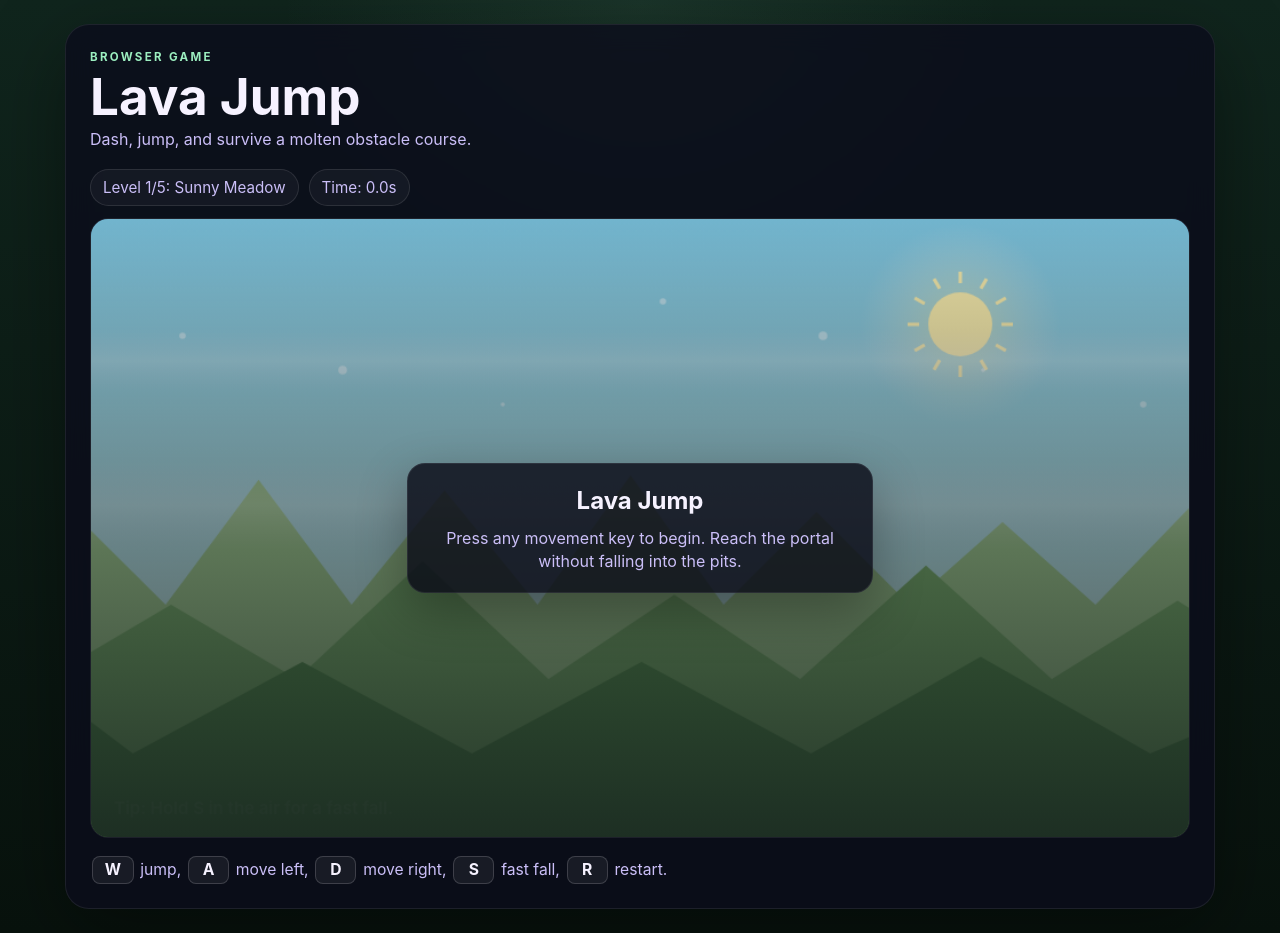
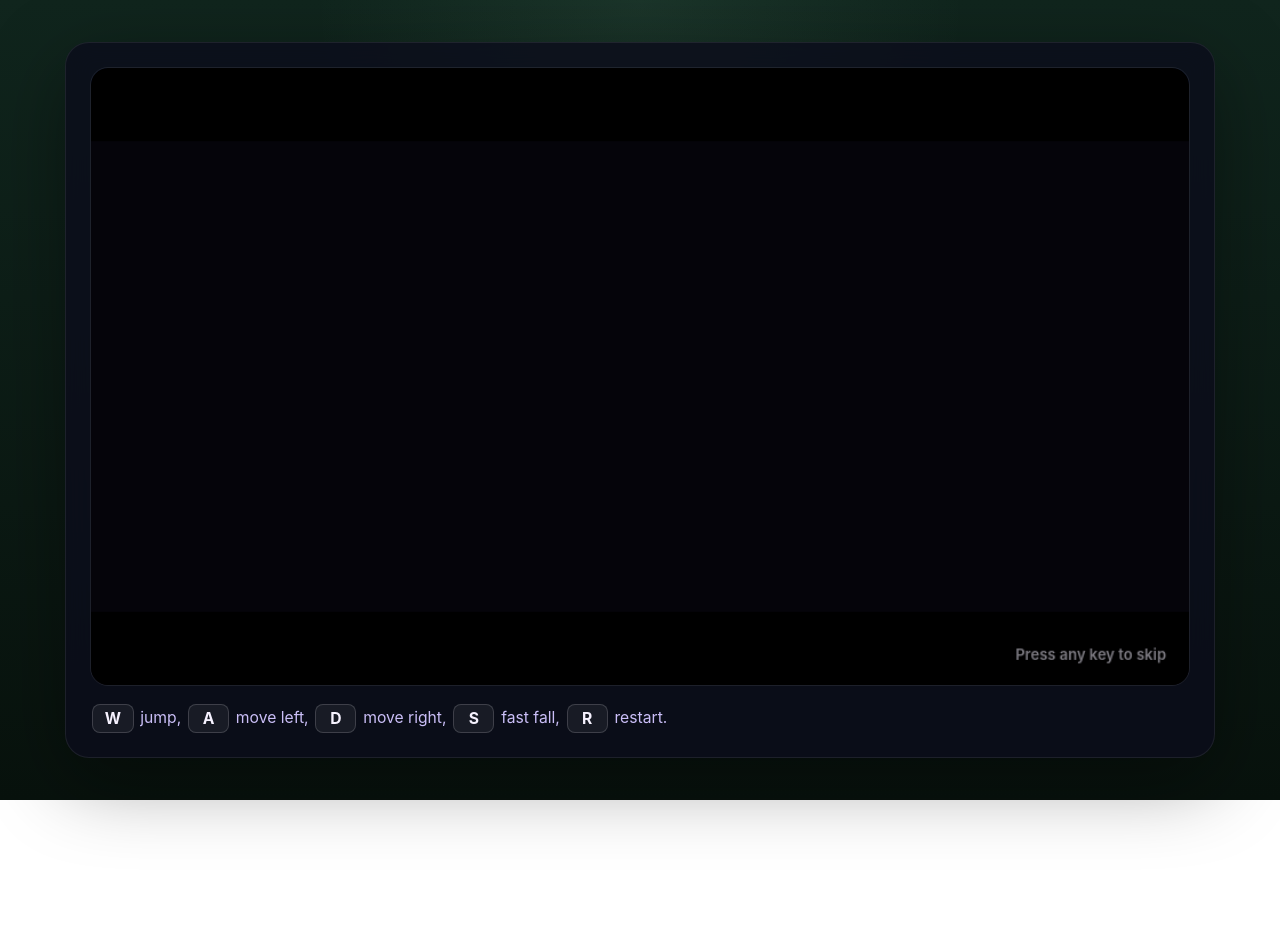
Before and after one commit to donmutti/lava-jump, a website built with webpack: page index.html in a window 1280 px wide. After the commit the page ends 800 px from the top, so only its background shows below. Built offline with nearby package versions, Linux system fonts and the light colour scheme.

Commit message:
Add cutscene scaffold and overlay the HUD on the canvas
Bracket the game with letterboxed intro and ending cutscenes (art still
to come — for now just the cinematic bars over an empty stage). The
intro replaces the old title screen and hands off straight to the level
1 intro; the ending plays after the final level before the win overlay.
Both are time-driven and skippable with any key.

Also strip the page copy (eyebrow/title/subtitle) and move the level and
timer pills to overlay the top of the canvas, sliding in when a level
starts and staying fully hidden during cutscenes.

```diff
--- a/css/style.css
+++ b/css/style.css
@@ -160,22 +160,9 @@ body {
   display: grid;
 }
 
-/* Reserve the full frame footprint before buildScene populates #game-root, so
-   the page never reflows and the title never flashes through on load. The empty
-   root becomes a grid column: a HUD strip (one pill row: line-height plus
-   padding and border), the 12px frame gap, and a 16:9 canvas box sized from its
-   own width. Font-relative — no magic pixel height — so it holds at any
-   viewport, font size, or zoom. */
-.game-root:empty {
-  gap: 12px;
-}
-
-.game-root:empty::before {
-  content: "";
-  display: block;
-  height: calc(0.95rem * 1.4 + 16px);
-}
-
+/* Reserve the frame footprint before buildScene populates #game-root, so the
+   page never reflows on load. The HUD now overlays the canvas, so the empty
+   root reserves only the 16:9 canvas box sized from its own width. */
 .game-root:empty::after {
   content: "";
   display: block;
@@ -186,30 +173,46 @@ body {
 
 .game-frame {
   display: grid;
-  gap: 12px;
 }
 
+/* HUD overlays the top of the canvas. */
 .hud {
+  position: absolute;
+  top: 0;
+  left: 0;
+  right: 0;
+  z-index: 2;
   display: flex;
   flex-wrap: wrap;
   gap: 12px;
   justify-content: space-between;
   align-items: center;
+  padding: 12px 14px;
   font-size: 0.95rem;
-  color: var(--muted);
+  color: var(--text);
+  pointer-events: none;
 }
 
 .hud-stats {
   display: flex;
   flex-wrap: wrap;
   gap: 10px;
+  transform: translateY(-260%);
+  opacity: 0;
+  transition: transform 0.5s cubic-bezier(0.16, 1, 0.3, 1), opacity 0.3s ease;
+}
+
+.hud.hud-enter .hud-stats {
+  transform: translateY(0);
+  opacity: 1;
 }
 
 .hud-pill {
   padding: 7px 12px;
-  border: 1px solid rgba(255, 255, 255, 0.1);
+  border: 1px solid rgba(255, 255, 255, 0.12);
   border-radius: 999px;
-  background: rgba(255, 255, 255, 0.04);
+  background: rgba(10, 12, 26, 0.55);
+  backdrop-filter: blur(6px);
 }
 
 .canvas-shell {
--- a/index.html
+++ b/index.html
@@ -24,13 +24,7 @@
 
 <body>
   <main class="game-page">
-    <section class="game-shell" aria-labelledby="game-title">
-      <div class="game-copy">
-        <p class="eyebrow">Browser Game</p>
-        <h1 id="game-title">Lava Jump</h1>
-        <p class="subtitle">Dash, jump, and survive a molten obstacle course.</p>
-      </div>
-
+    <section class="game-shell" aria-label="Lava Jump">
       <div id="game-root" class="game-root" aria-live="polite"></div>
 
       <div class="game-instructions" aria-label="Game instructions">
--- a/js/src/core/state.js
+++ b/js/src/core/state.js
@@ -23,5 +23,6 @@ export function createGame(now) {
     message: 'Press A/D to move and W to jump.',
     overlayVisible: true,
     lavaPhase: 0,
+    cutscene: null,
   };
 }
--- a/js/src/dom/scene.js
+++ b/js/src/dom/scene.js
@@ -47,8 +47,8 @@ export function buildScene(root) {
 
   overlayCard.append(overlayTitle, overlayMessage);
   overlay.append(overlayCard);
-  canvasShell.append(canvas, overlay);
-  frame.append(hud, canvasShell);
+  canvasShell.append(canvas, hud, overlay);
+  frame.append(canvasShell);
   root.append(frame);
 
   const ctx = canvas.getContext('2d');
@@ -65,6 +65,7 @@ export function buildScene(root) {
     overlay,
     overlayTitle,
     overlayMessage,
+    hud,
     levelStat,
     timeStat,
   };
--- a/js/src/loop.js
+++ b/js/src/loop.js
@@ -1,5 +1,6 @@
 import {updatePlayer} from './systems/physics';
 import {updateCamera} from './systems/camera';
+import {advanceCutscene} from './systems/lifecycle';
 import {updateHud} from './dom/hud';
 import {render} from './render';
 
@@ -11,13 +12,17 @@ export function startLoop(ctx) {
     game.lastFrame = now;
     game.lavaPhase += dt;
 
-    if (game.state === 'playing') {
+    if (game.cutscene) {
+      advanceCutscene(ctx, dt);
+    } else if (game.state === 'playing') {
       game.timer += dt;
       updatePlayer(ctx, dt);
       updateCamera(ctx);
     }
 
-    updateHud(scene, game);
+    if (!game.cutscene) {
+      updateHud(scene, game);
+    }
     render(scene.ctx, game);
     requestAnimationFrame(tick);
   }
--- /dev/null
+++ b/js/src/render/cutscene.js
@@ -0,0 +1,38 @@
+import { VIEWPORT_WIDTH, VIEWPORT_HEIGHT } from '../config/constants';
+
+const BAR_HEIGHT = 64;
+
+export function renderCutscene(c, game) {
+  const scene = game.cutscene;
+  if (!scene) {
+    return;
+  }
+
+  // Empty stage for now: a flat backdrop. Narrative art is layered in later.
+  c.fillStyle = '#05040a';
+  c.fillRect(0, 0, VIEWPORT_WIDTH, VIEWPORT_HEIGHT);
+
+  drawLetterbox(c, scene.t);
+  drawSkipHint(c, scene.t);
+}
+
+function drawLetterbox(c, t) {
+  const grow = Math.min(1, t / 0.4);
+  const h = BAR_HEIGHT * grow;
+  c.fillStyle = '#000';
+  c.fillRect(0, 0, VIEWPORT_WIDTH, h);
+  c.fillRect(0, VIEWPORT_HEIGHT - h, VIEWPORT_WIDTH, h);
+}
+
+function drawSkipHint(c, t) {
+  const alpha = Math.max(0, Math.min(0.5, (t - 0.6) * 0.8));
+  if (alpha <= 0) {
+    return;
+  }
+  c.save();
+  c.fillStyle = `rgba(246, 242, 255, ${alpha})`;
+  c.font = '600 13px Inter, sans-serif';
+  c.textAlign = 'right';
+  c.fillText('Press any key to skip', VIEWPORT_WIDTH - 20, VIEWPORT_HEIGHT - 22);
+  c.restore();
+}
--- a/js/src/render/index.js
+++ b/js/src/render/index.js
@@ -1,7 +1,13 @@
 import { drawBackground } from './background';
 import { drawPlatforms, drawPits, drawGoal, drawPlayer, drawForegroundHints } from './entities';
+import { renderCutscene } from './cutscene';
 
 export function render(c, game) {
+  if (game.cutscene) {
+    renderCutscene(c, game);
+    return;
+  }
+
   drawBackground(c, game);
   drawPlatforms(c, game);
   drawPits(c, game);
--- a/js/src/systems/input.js
+++ b/js/src/systems/input.js
@@ -1,4 +1,4 @@
-import { resetPlayer, fullRestart, showLevelIntro, startPlaying } from './lifecycle';
+import { resetPlayer, fullRestart, startPlaying, finishCutscene } from './lifecycle';
 
 export function attachInput(ctx) {
   const { scene } = ctx;
@@ -7,17 +7,18 @@ export function attachInput(ctx) {
   window.addEventListener('keyup', (event) => handleKeyChange(ctx, event, false));
 
   scene.canvas.addEventListener('pointerdown', () => {
-    startPlayingIfNeeded(ctx);
+    if (ctx.game.cutscene) {
+      finishCutscene(ctx);
+    } else {
+      startPlayingIfNeeded(ctx);
+    }
     scene.canvas.focus();
   });
 }
 
 function startPlayingIfNeeded(ctx) {
   const { game } = ctx;
-  if (game.state === 'ready') {
-    showLevelIntro(ctx);
-    ctx.scene.canvas.focus();
-  } else if (game.state === 'levelIntro') {
+  if (game.state === 'levelIntro') {
     startPlaying(ctx);
   }
 }
@@ -33,6 +34,11 @@ function handleKeyChange(ctx, event, pressed) {
 
   if (['w', 'a', 's', 'd', 'arrowup', 'arrowleft', 'arrowdown', 'arrowright', ' '].includes(key)) {
     event.preventDefault();
+  }
+
+  if (pressed && game.cutscene && !event.repeat) {
+    finishCutscene(ctx);
+    return;
   }
 
   if (pressed && ['w', 'a', 's', 'd', 'arrowup', 'arrowleft', 'arrowdown', 'arrowright'].includes(key)) {
--- a/js/src/systems/lifecycle.js
+++ b/js/src/systems/lifecycle.js
@@ -3,6 +3,44 @@ import { LEVELS } from '../config/level';
 import { createPlayer } from '../entities/player';
 import { clamp } from '../core/math';
 import { setOverlay } from '../dom/overlay';
+
+export const CUTSCENE_DURATION = {
+  intro: 6,
+  ending: 6,
+};
+
+export function startCutscene(ctx, name) {
+  const { game, scene } = ctx;
+  game.state = name;
+  game.cutscene = { name, t: 0 };
+  setOverlay(scene, game, '', '', false);
+}
+
+export function advanceCutscene(ctx, dt) {
+  const { game } = ctx;
+  if (!game.cutscene) {
+    return;
+  }
+  game.cutscene.t += dt;
+  if (game.cutscene.t >= CUTSCENE_DURATION[game.cutscene.name]) {
+    finishCutscene(ctx);
+  }
+}
+
+export function finishCutscene(ctx) {
+  const { game, scene } = ctx;
+  const name = game.cutscene ? game.cutscene.name : null;
+  game.cutscene = null;
+
+  if (name === 'ending') {
+    game.state = 'won';
+    game.message = `You cleared all ${LEVELS.length} levels in ${game.timer.toFixed(1)}s with ${game.deaths} respawns.`;
+    setOverlay(scene, game, 'You made it!', `${game.message} Press R to play again.`, true);
+  } else {
+    showLevelIntro(ctx);
+  }
+  scene.canvas.focus();
+}
 
 export function resetPlayer(ctx) {
   const { game, scene } = ctx;
@@ -13,6 +51,7 @@ export function resetPlayer(ctx) {
   game.state = 'playing';
   game.message = `Restarted ${level.name}.`;
   setOverlay(scene, game, '', '', false);
+  driveInHud(scene);
   scene.canvas.focus();
 }
 
@@ -38,21 +77,27 @@ export function startPlaying(ctx) {
   const { game, scene } = ctx;
   game.state = 'playing';
   setOverlay(scene, game, '', '', false);
+  driveInHud(scene);
   scene.canvas.focus();
 }
 
+function driveInHud(scene) {
+  scene.hud.classList.remove('hud-enter');
+  // force reflow so the animation restarts from its off-screen position
+  void scene.hud.offsetWidth;
+  scene.hud.classList.add('hud-enter');
+}
+
 export function fullRestart(ctx) {
-  const { game, scene } = ctx;
+  const { game } = ctx;
   const level = LEVELS[0];
   game.deaths = 0;
   game.timer = 0;
   game.levelIndex = 0;
-  game.state = 'ready';
-  game.message = 'Make it across the pits.';
   game.player = createPlayer(level.start.x, level.start.y);
   game.camera.x = 0;
   game.camera.y = 0;
-  setOverlay(scene, game, 'Lava Jump', 'Press any movement key to begin. Reach the portal without falling into the pits.', true);
+  startCutscene(ctx, 'intro');
 }
 
 export function triggerDeath(ctx, message) {
--- a/js/src/systems/physics.js
+++ b/js/src/systems/physics.js
@@ -1,11 +1,10 @@
 import { PHYSICS, WORLD_WIDTH, WORLD_HEIGHT } from '../config/constants';
 import { LEVELS } from '../config/level';
 import { clamp, rectsOverlap, rangesOverlap, getPlayerRect } from '../core/math';
-import { setOverlay } from '../dom/overlay';
-import { triggerDeath, advanceLevel } from './lifecycle';
+import { triggerDeath, advanceLevel, startCutscene } from './lifecycle';
 
 export function updatePlayer(ctx, dt) {
-  const { game, input, scene } = ctx;
+  const { game, input } = ctx;
   const level = LEVELS[game.levelIndex];
   const player = game.player;
   const direction = Number(input.right) - Number(input.left);
@@ -75,9 +74,7 @@ export function updatePlayer(ctx, dt) {
     if (game.levelIndex < LEVELS.length - 1) {
       advanceLevel(ctx);
     } else {
-      game.state = 'won';
-      game.message = `You cleared all ${LEVELS.length} levels in ${game.timer.toFixed(1)}s with ${game.deaths} respawns.`;
-      setOverlay(scene, game, 'You made it!', `${game.message} Press R to play again.`, true);
+      startCutscene(ctx, 'ending');
     }
     return;
   }
```
Also changed, not shown: SPEC.md (+12 -6 lines).
